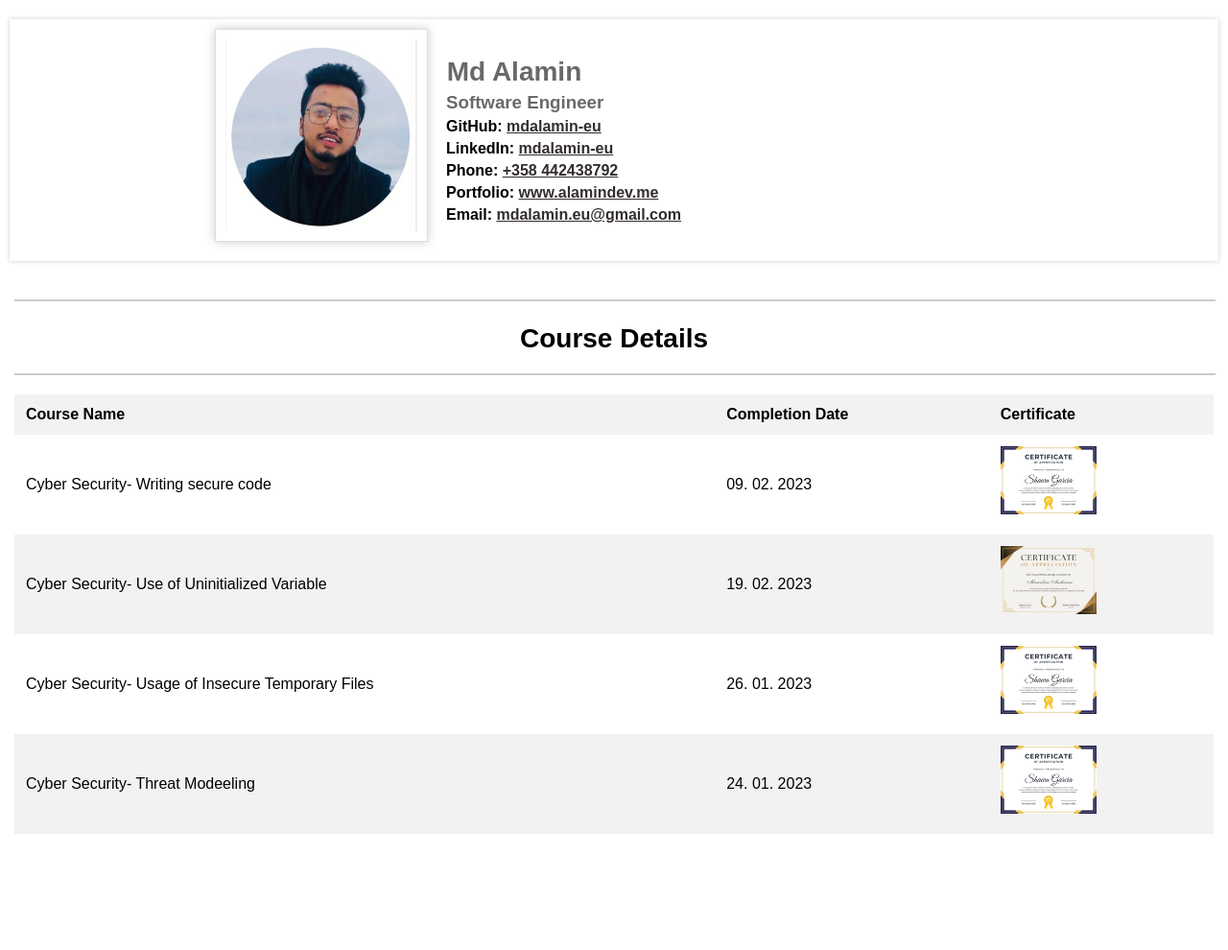
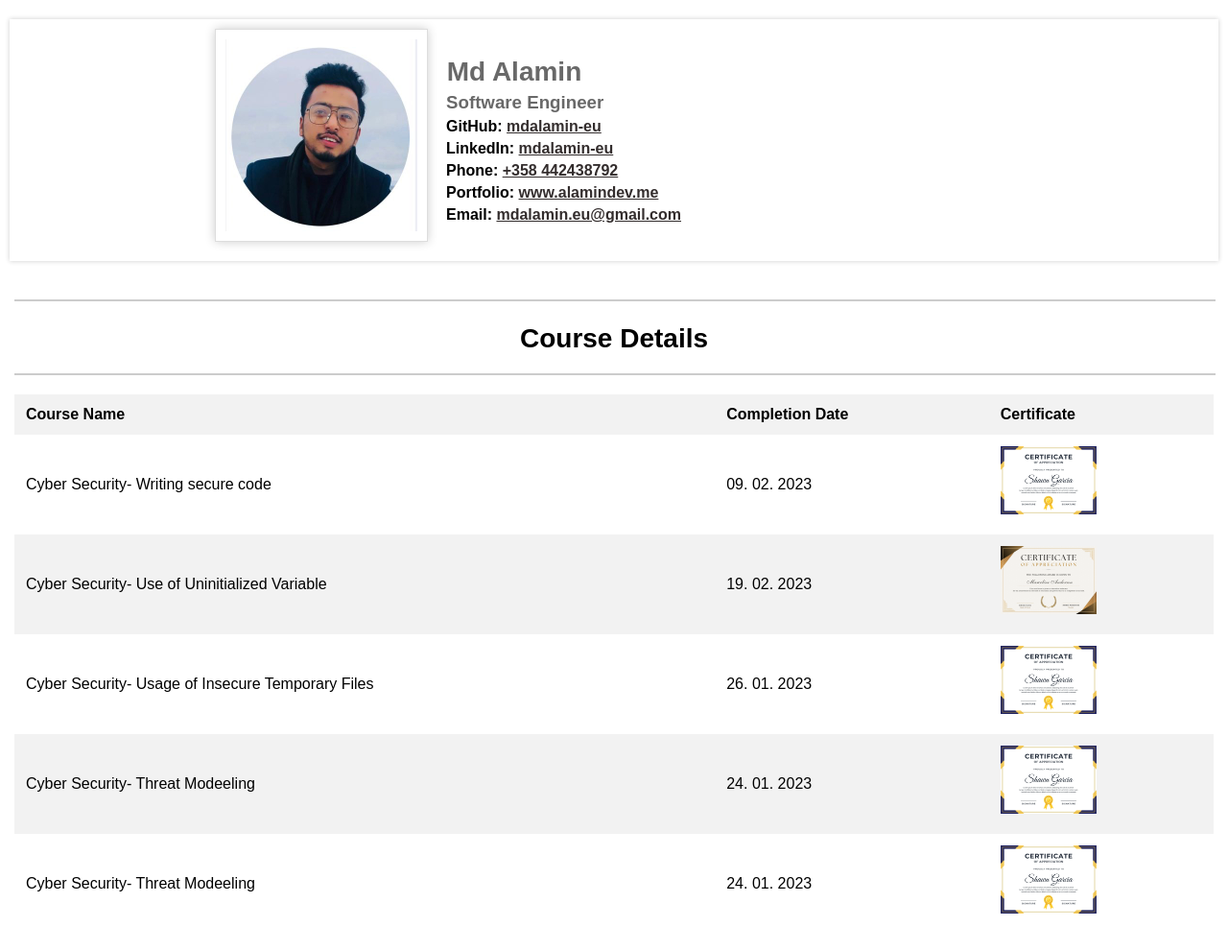
Before and after one commit to mdalamin-eu/transcript, a plain HTML site: page index.html in a window 1280 px wide. Shown: the whole page at 96% size. Before the commit the page ends 889 px from the top, so only its background shows below. Drawn offline with Linux system fonts and the light colour scheme.

Commit message:
Update index.html

```diff
--- a/index.html
+++ b/index.html
@@ -79,6 +79,15 @@
                   </div>
                 </td>
               </tr>
+               <tr>
+                <td>Cyber Security- Threat Modeeling</td>
+                <td>24. 01. 2023</td>
+                <td>
+                  <div class="certificate-container">
+                    <img class="certificate-img" src="img/certificate1.webp"  >
+                  </div>
+                </td>
+              </tr>
               <!-- Add more courses here -->
             </tbody>
           </table>
```
